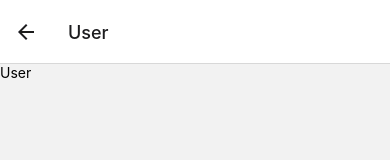
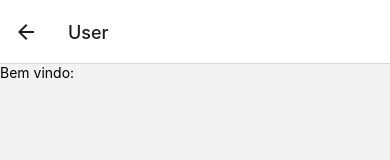
Before and after one commit to MatheusChiodi/DIO-Trabalhando-com-Context-API-no-React-Native, a React Native app in the folder TrabalhandoContext/: screen /Home in a window 390 px wide. Both pictures are taken after a click on the button "IR PARA TELA DE USUÁRIO". Shown: the top 160 px of the page. Built offline with nearby package versions, Linux system fonts and the light colour scheme.

Commit message:
Criando a UserScreen

```diff
--- a/TrabalhandoContext/src/screens/UserScreen.tsx
+++ b/TrabalhandoContext/src/screens/UserScreen.tsx
@@ -1,10 +1,19 @@
 import React from 'react';
 import { View, Text } from 'react-native';
 
-export default function UserScreen() {
+import { RouteProp } from '@react-navigation/native';
+import { RootStackParamList } from '../../App';
+
+type UserScreenProp = {
+  route: RouteProp<RootStackParamList, 'User'>;
+};
+
+export default function UserScreen({ route }: UserScreenProp) {
+  const { userName } = route.params;
+
   return (
     <View>
-      <Text>User</Text>
+      <Text>Bem vindo: {userName}</Text>
     </View>
   );
 }
```
